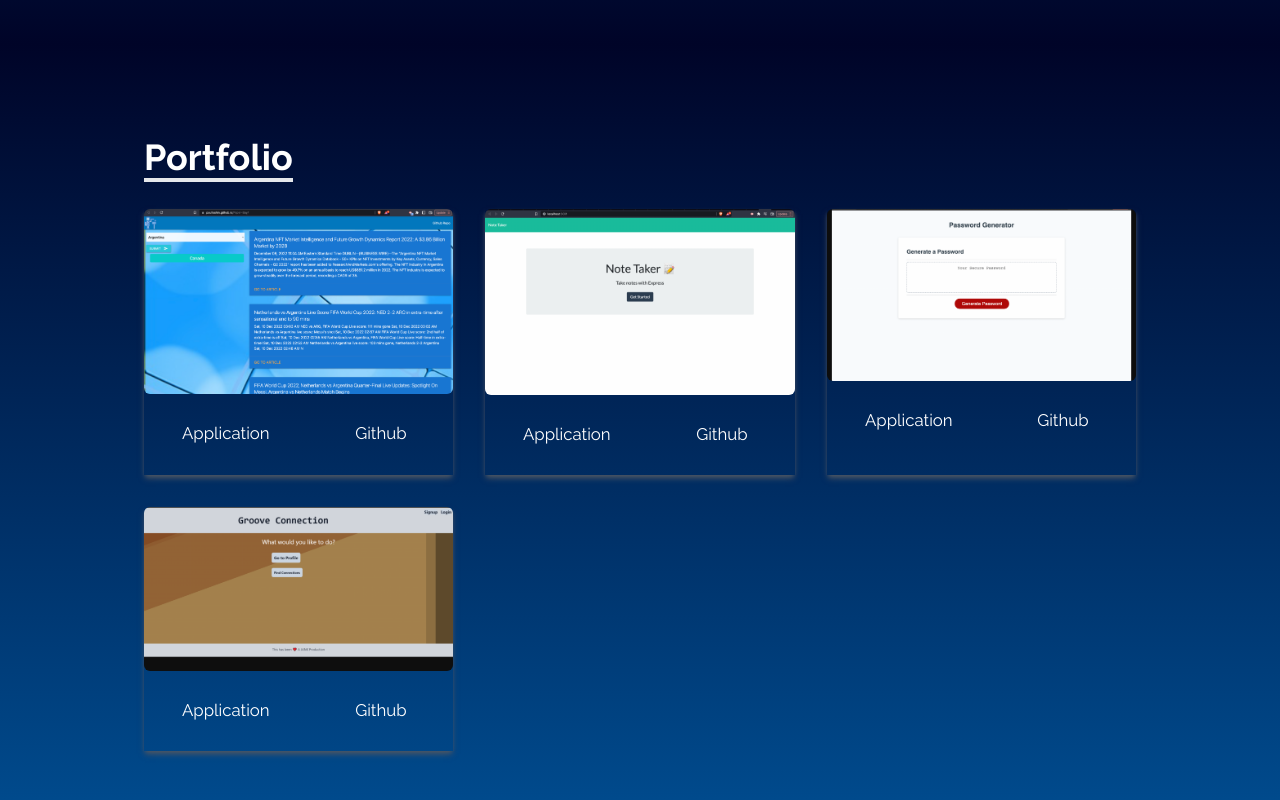
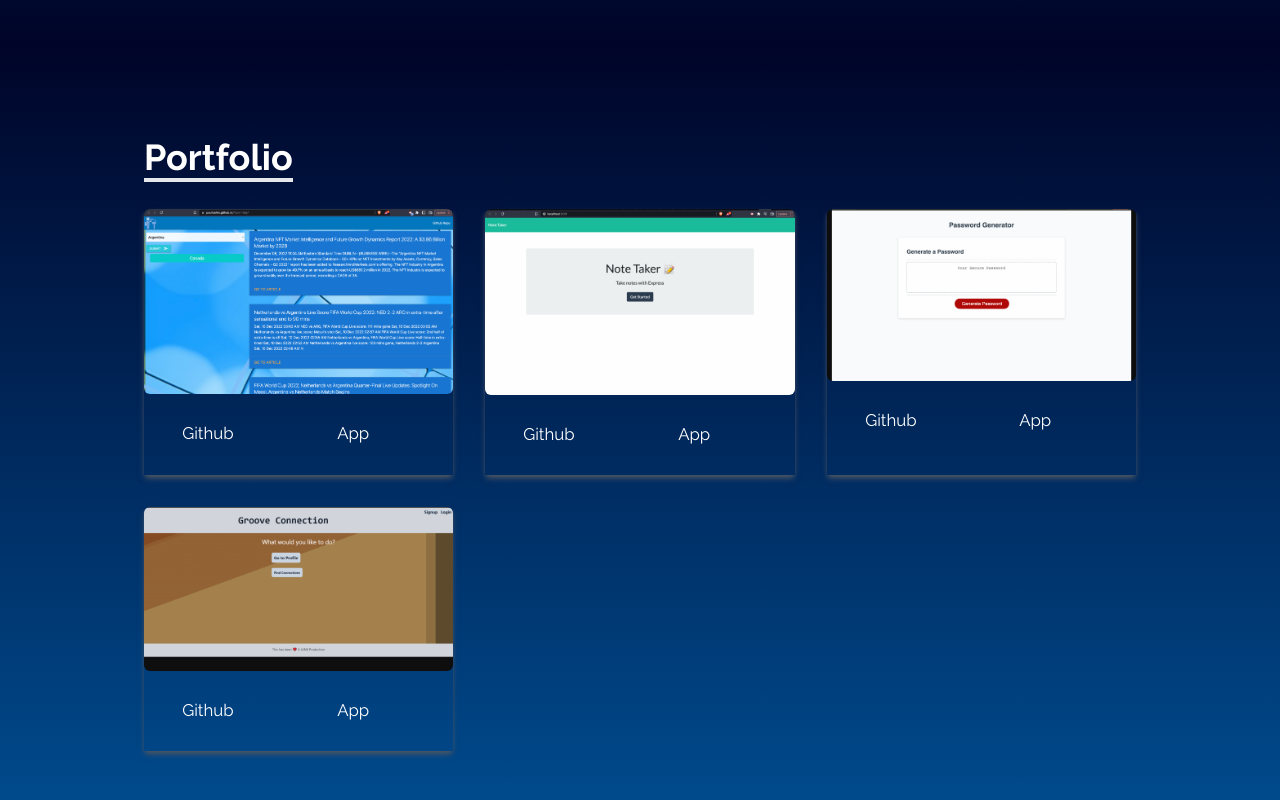
Before and after one commit to Kingnick253/Portolio-rework, a React (Create React App) app: page / in a window 1280 px wide. Shown: the part 1556-2356 px from the top of the page. Built offline with nearby package versions, Linux system fonts and the light colour scheme.

Commit message:
Changed the buttons elements to a elements, and made the links open a new tab.

```diff
--- a/src/components/Projects.js
+++ b/src/components/Projects.js
@@ -18,8 +18,8 @@ const Projects = () => {
                     <div key={id} className=' shadow-md shadow-gray-600 roudned-lg'>
                         <img src={image} alt='' className='rounded-md duration-200 hover:scale-105'/>
                         <div className='flex items-center justify-center'>
-                            <button  className='w-1/2 px-6 py-3 m-4 duration-200 hover: scale-105'>Application</button >
-                            <button className='w-1/2 px-6 py-3 m-4 duration-200 hover: scale-105'>Github </button>
+                            <a  href={github} target="_blank" rel="noreferrer" className='w-1/2 px-6 py-3 m-4 duration-200 hover: scale-105'>Github</a >
+                            <a href={link} target="_blank" rel="noreferrer" className='w-1/2 px-6 py-3 m-4 duration-200 hover: scale-105'> App</a>
                         </div>
                     </div>
 
```
